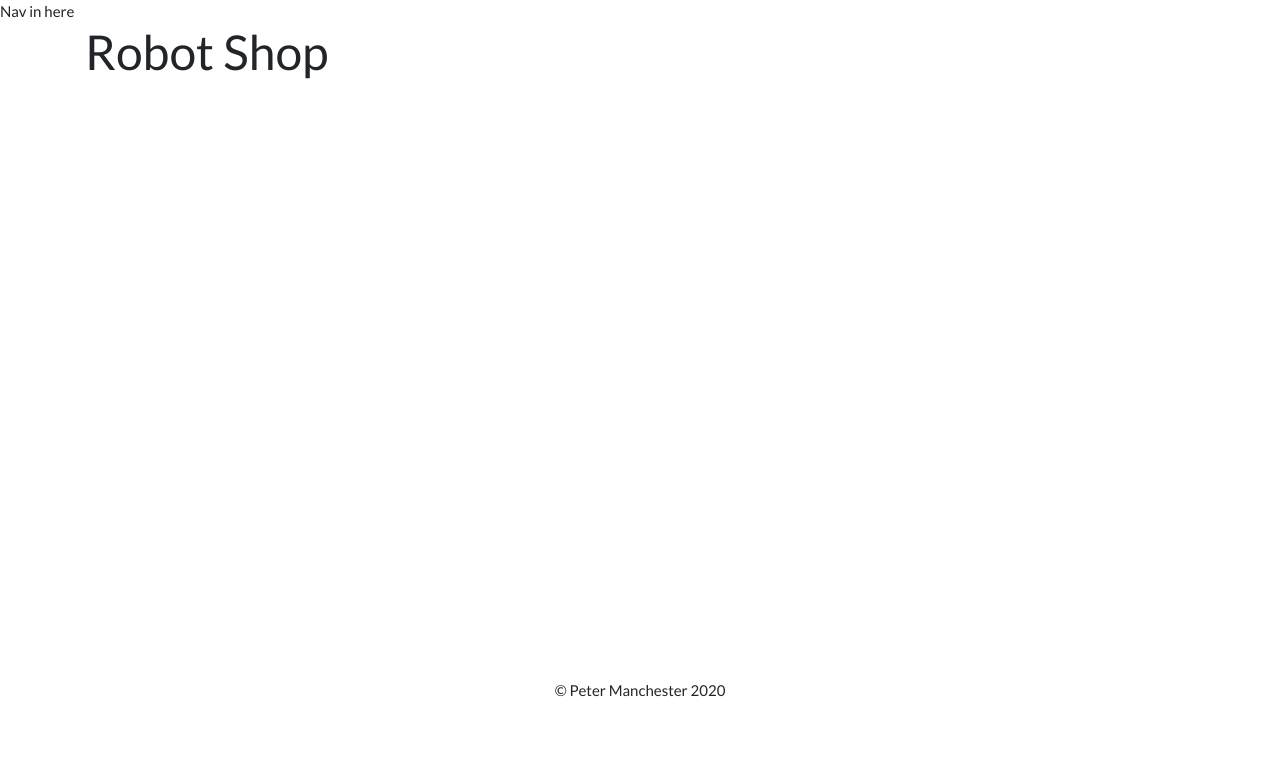
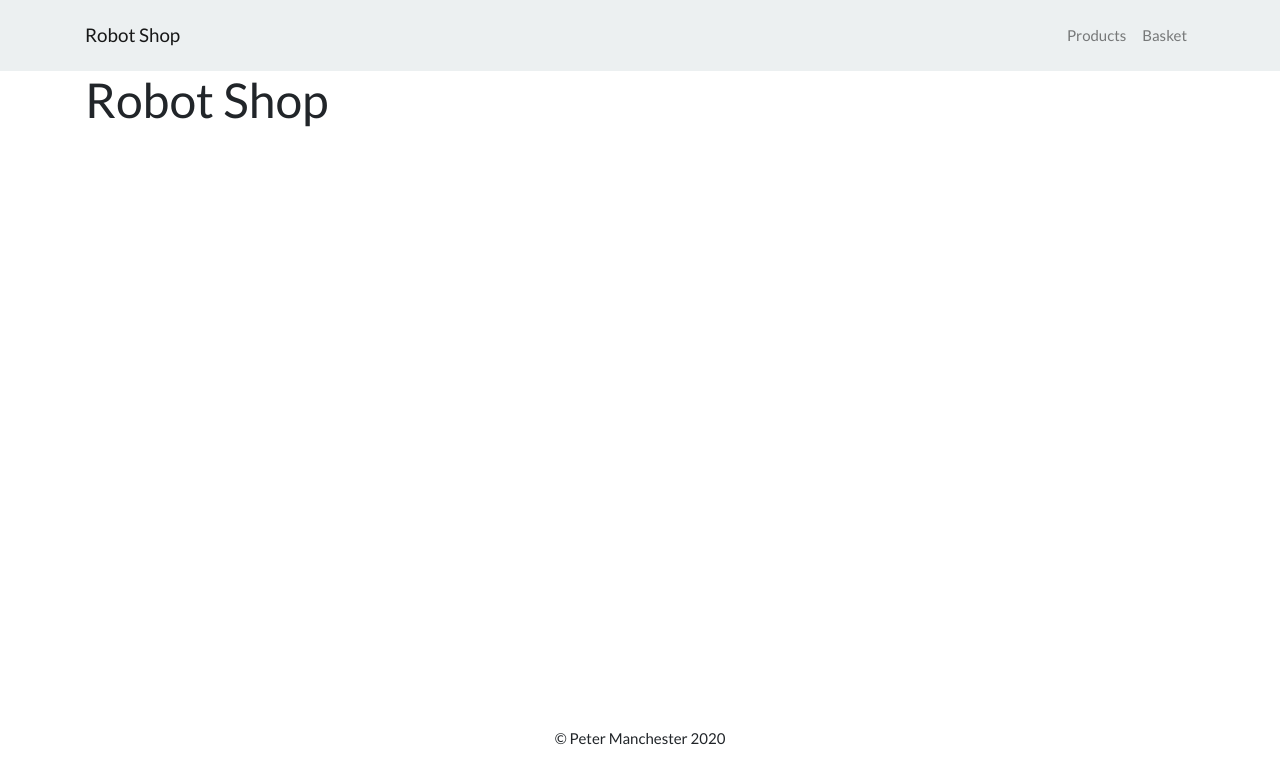
Before and after one commit to petermanchester1987/verse-one-code-test, a React (Create React App) app in the folder frontend/: page / in a window 1280 px wide. Shown: the top 784 px of the page. Built offline with nearby package versions, Linux system fonts and the light colour scheme.

Commit message:
started navbar, added fontawesome cdn to avoid having to use svgs for icons

```diff
--- a/frontend/public/index.html
+++ b/frontend/public/index.html
@@ -11,6 +11,12 @@
     />
     <link rel="apple-touch-icon" href="%PUBLIC_URL%/logo192.png" />
     <link rel="manifest" href="%PUBLIC_URL%/manifest.json" />
+    <link
+      rel="stylesheet"
+      href="https://cdnjs.cloudflare.com/ajax/libs/font-awesome/5.15.1/css/all.min.css"
+      integrity="sha512-+4zCK9k+qNFUR5X+cKL9EIR+ZOhtIloNl9GIKS57V1MyNsYpYcUrUeQc9vNfzsWfV28IaLL3i96P9sdNyeRssA=="
+      crossorigin="anonymous"
+    />
 
     <title>Robot Shop</title>
   </head>
--- a/frontend/src/components/Header.js
+++ b/frontend/src/components/Header.js
@@ -1,9 +1,23 @@
 import React from 'react';
+import { Navbar, Nav, Container } from 'react-bootstrap';
 
 const Header = () => {
     return (
         <header>
-            Nav in here
+           <Navbar bg="light" expand="lg" collapseOnSelect>
+               <Container>
+                    <Navbar.Brand href="/">Robot Shop</Navbar.Brand>
+
+                    <Navbar.Toggle aria-controls="basic-navbar-nav" />
+
+                    <Navbar.Collapse id="basic-navbar-nav">
+                        <Nav className="ml-auto">
+                            <Nav.Link href="/products">Products</Nav.Link>
+                            <Nav.Link href="/basket">Basket</Nav.Link>
+                        </Nav>
+                    </Navbar.Collapse>
+                </Container>
+            </Navbar>
         </header>
     )
 }
```
